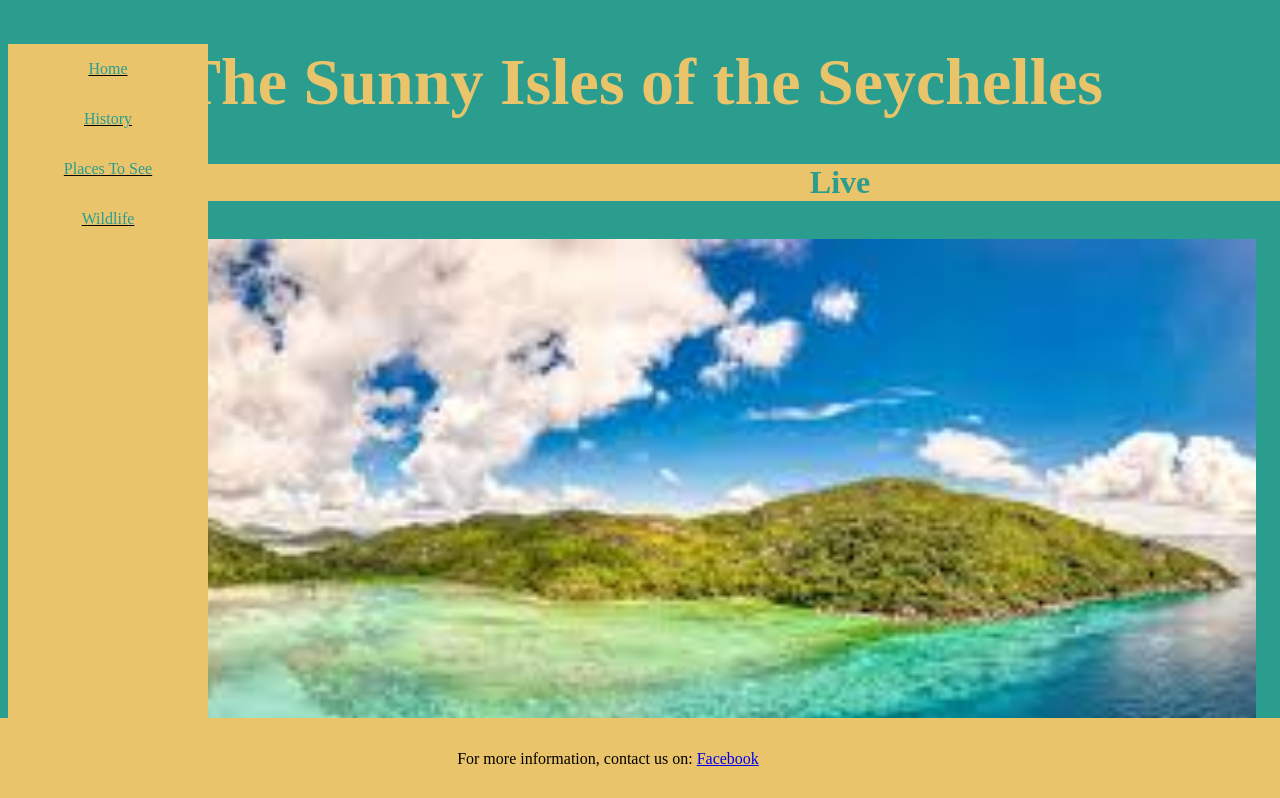
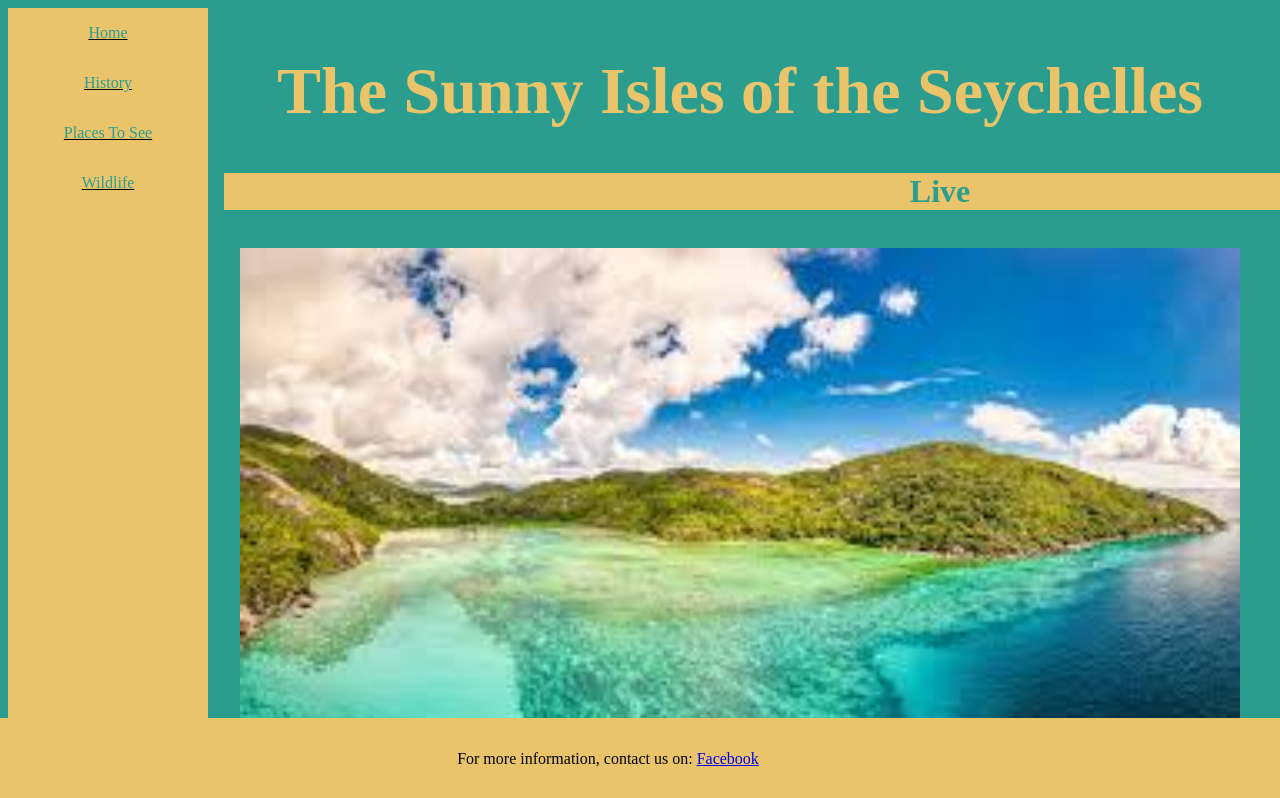
Before and after one commit to s-albertantwi19/First-Milestone-Project, a plain HTML site: page html/index.html in a window 1280 px wide. Shown: the top 798 px of the page. Drawn offline with Linux system fonts and the light colour scheme; a web font is replaced by a local one.

Commit message:
margin adjusted for sidebar

```diff
--- a/styles.css
+++ b/styles.css
@@ -58,7 +58,7 @@ nav > a:hover{
     }
 }
 
-section.wholepage{
+div.wholepage{
     margin-left: 200px; /* to allow for sidebar */
     padding: 1px 16px;
     height: 100%;
```
